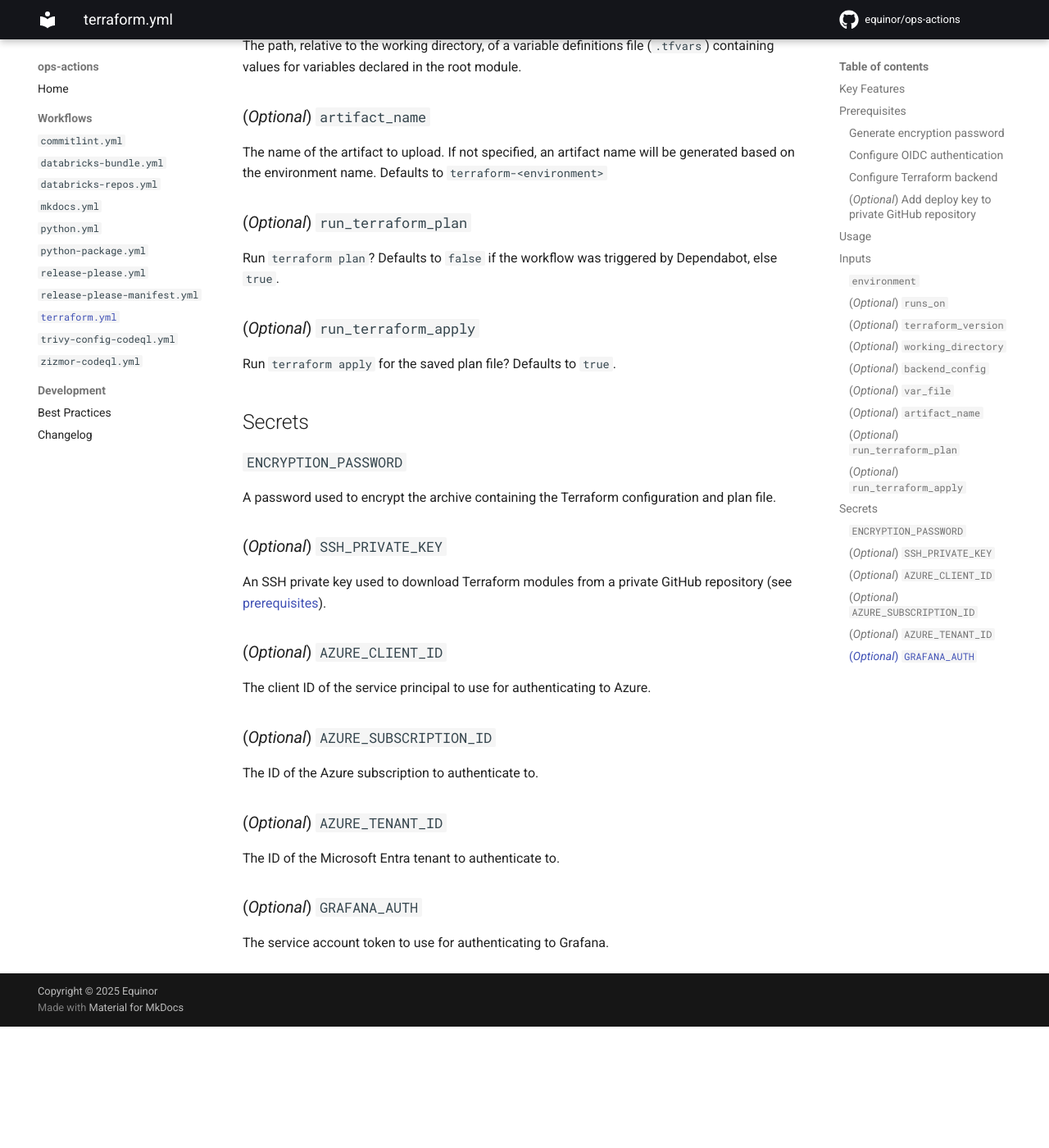
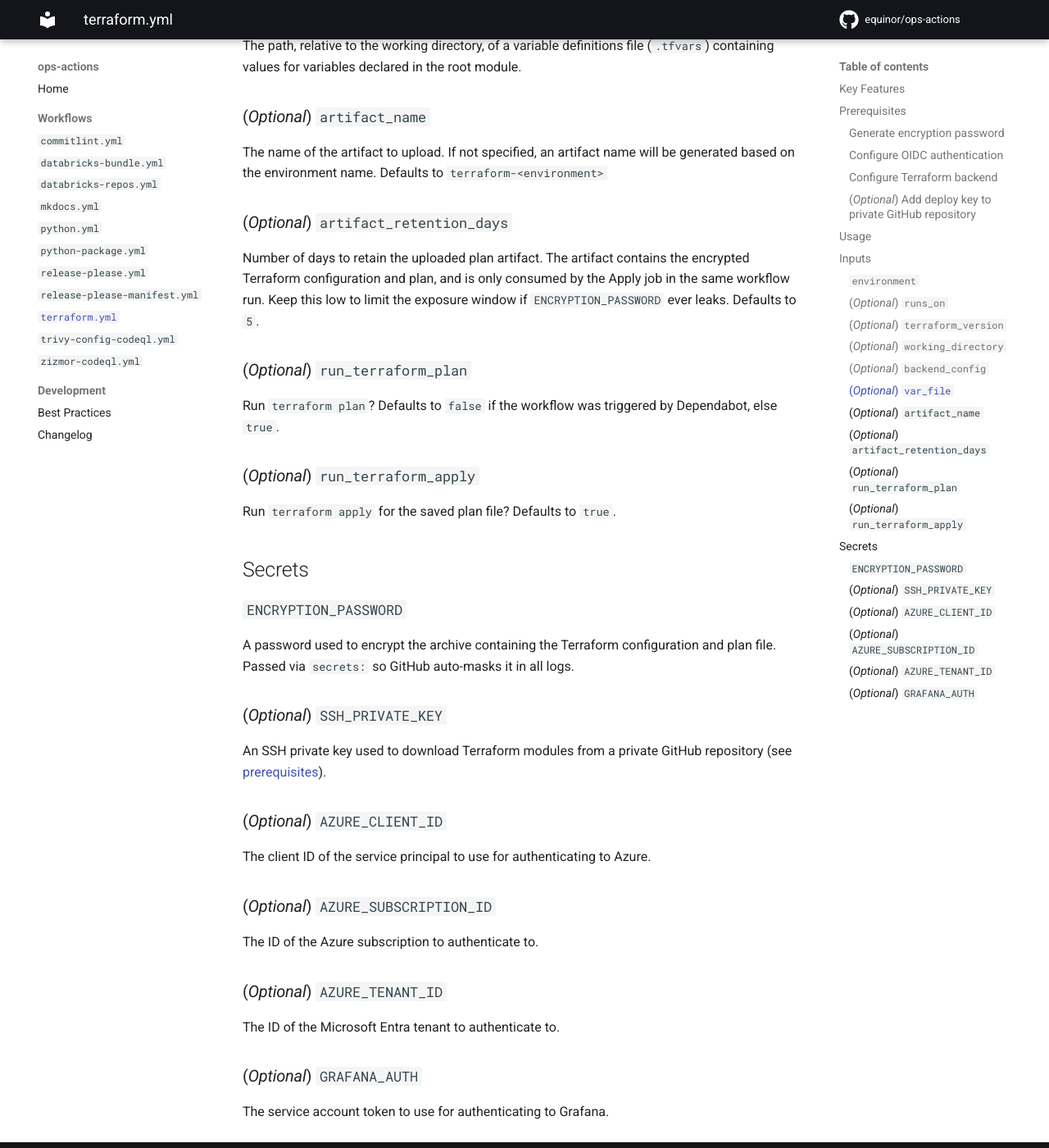
Before and after one commit to equinor/ops-actions, an MkDocs documentation site: the page built from docs/workflows/terraform.md, in a window 1280 px wide and 1400 px high, scrolled down 2677 px. Shown: the whole window at 82% size. Built offline with MkDocs 1.6.1 and Material for MkDocs 9.7.7, drawn with Linux system fonts in a browser that asks for light colours; comment, search, counter and statistics services are not loaded; before the commit the page ends 3929 px from its top, so only the background shows below that.

Commit message:
chore(terraform): terraform security hardening (#993)
Two small, independent hardening changes to the reusable `terraform.yml`
workflow.

## 1. Stop leaking `ENCRYPTION_PASSWORD` to every step

Removed `ENCRYPTION_PASSWORD` from the workflow-level `env:` block and
scoped it to only the two steps that actually need it (`Create tarball`
in the plan job, `Extract tarball` in the apply job).

Secrets passed via `secrets:` to a reusable workflow are auto-masked by
GitHub. Promoting them to a workflow-level `env:` widens exposure to
every step (including any third-party actions added later) with no
benefit. The secret's description was updated to note this.

## 2. Make plan-tarball retention configurable (default 5 days, was 35)

Added a new `artifact_retention_days` input (number, default `5`) and
use it for `retention-days` on the `Upload artifact` step.

The artifact contains the full Terraform configuration and plan,
encrypted with `ENCRYPTION_PASSWORD`. It is only consumed by the Apply
job in the same workflow run. 35 days of retention is unnecessary
exposure window if the password ever leaks. Making it an input lets
consumers tune the value to their deployment cadence (e.g. workflows
that span multiple environments over several days can opt for a higher
value).

This is an additive input change — existing consumers get the new 5-day
default automatically without any code changes.

---

The lock-semantics change originally proposed here has been split out
into #997.

```diff
--- a/docs/workflows/terraform.md
+++ b/docs/workflows/terraform.md
@@ -103,6 +103,10 @@ The path, relative to the working directory, of a variable definitions file (`.t
 
 The name of the artifact to upload. If not specified, an artifact name will be generated based on the environment name. Defaults to `terraform-<environment>`
 
+### (*Optional*) `artifact_retention_days`
+
+Number of days to retain the uploaded plan artifact. The artifact contains the encrypted Terraform configuration and plan, and is only consumed by the Apply job in the same workflow run. Keep this low to limit the exposure window if `ENCRYPTION_PASSWORD` ever leaks. Defaults to `5`.
+
 ### (*Optional*) `run_terraform_plan`
 
 Run `terraform plan`? Defaults to `false` if the workflow was triggered by Dependabot, else `true`.
@@ -115,7 +119,7 @@ Run `terraform apply` for the saved plan file? Defaults to `true`.
 
 ### `ENCRYPTION_PASSWORD`
 
-A password used to encrypt the archive containing the Terraform configuration and plan file.
+A password used to encrypt the archive containing the Terraform configuration and plan file. Passed via `secrets:` so GitHub auto-masks it in all logs.
 
 ### (*Optional*) `SSH_PRIVATE_KEY`
 
```
Also changed, not shown: 1 other file.
